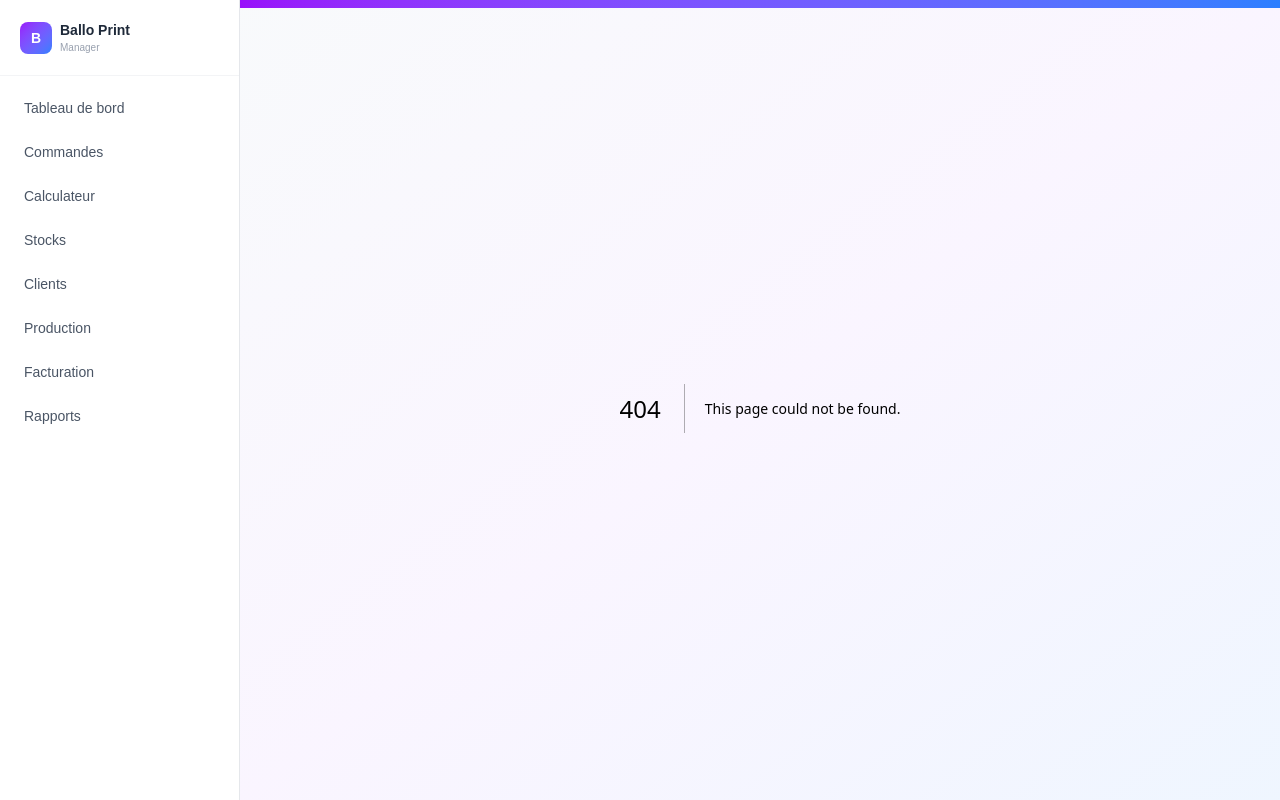
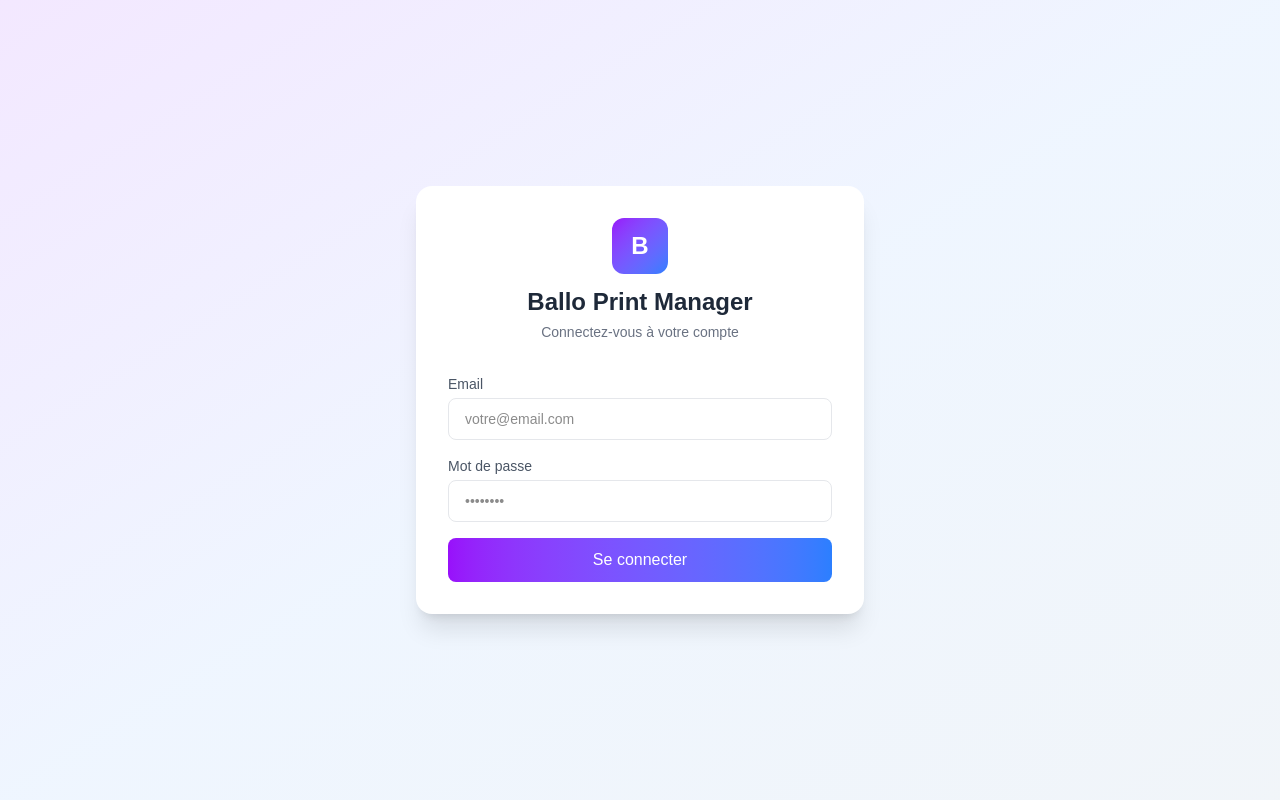
Before and after one commit to ballochacka/ballo-print-manager, a Next.js app: page /login in a window 1280 px wide. Before the commit this address had no page. Built offline with nearby package versions, Linux system fonts and the light colour scheme.

Commit message:
Ajout du systeme de connexion

```diff
--- a/app/layout.tsx
+++ b/app/layout.tsx
@@ -1,34 +1,75 @@
-import type { Metadata } from "next";
-import { Geist, Geist_Mono } from "next/font/google";
+"use client";
+
+import { useEffect, useState } from "react";
+import { usePathname, useRouter } from "next/navigation";
+import Link from "next/link";
+import { supabase } from "@/lib/supabase";
 import "./globals.css";
-import Link from "next/link";
-
-const geistSans = Geist({
-  variable: "--font-geist-sans",
-  subsets: ["latin"],
-});
-
-const geistMono = Geist_Mono({
-  variable: "--font-geist-mono",
-  subsets: ["latin"],
-});
-
-export const metadata: Metadata = {
-  title: "Ballo Print Manager",
-  description: "Gestion d'imprimerie et personnalisation",
-};
 
 export default function RootLayout({
   children,
-}: Readonly<{
+}: {
   children: React.ReactNode;
-}>) {
+}) {
+  const [user, setUser] = useState<any>(null);
+  const [loading, setLoading] = useState(true);
+  const pathname = usePathname();
+  const router = useRouter();
+
+  useEffect(() => {
+    const checkUser = async () => {
+      const { data: { session } } = await supabase.auth.getSession();
+      setUser(session?.user || null);
+      setLoading(false);
+
+      if (!session && pathname !== "/login") {
+        router.push("/login");
+      }
+    };
+
+    checkUser();
+
+    const { data: { subscription } } = supabase.auth.onAuthStateChange((_event, session) => {
+      setUser(session?.user || null);
+      if (!session && pathname !== "/login") {
+        router.push("/login");
+      }
+    });
+
+    return () => subscription.unsubscribe();
+  }, [pathname, router]);
+
+  const handleLogout = async () => {
+    await supabase.auth.signOut();
+    router.push("/login");
+  };
+
+  // Page de login → on affiche sans le menu
+  if (pathname === "/login") {
+    return (
+      <html lang="fr">
+        <body>{children}</body>
+      </html>
+    );
+  }
+
+  if (loading) {
+    return (
+      <html lang="fr">
+        <body>
+          <div className="min-h-screen flex items-center justify-center bg-slate-100">
+            <p className="text-gray-500">Chargement...</p>
+          </div>
+        </body>
+      </html>
+    );
+  }
+
   return (
     <html lang="fr">
-      <body className={`${geistSans.variable} ${geistMono.variable} antialiased bg-slate-100`}>
+      <body className="antialiased bg-slate-100">
         <div className="flex h-screen">
-
-          {/* Sidebar blanche */}
+          {/* Sidebar */}
           <aside className="w-60 bg-white border-r border-gray-200 flex flex-col shadow-sm">
             <div className="p-5 border-b border-gray-100">
               <div className="flex items-center gap-2">
@@ -43,36 +84,43 @@ export default function RootLayout({
             </div>
 
             <nav className="flex-1 p-3 space-y-1">
-              <Link href="/" className="flex items-center gap-3 px-3 py-2.5 rounded-lg text-sm text-gray-600 hover:bg-purple-50 hover:text-purple-700 transition">
+              <Link href="/" className="block px-3 py-2.5 rounded-lg text-sm text-gray-600 hover:bg-purple-50 hover:text-purple-700 transition">
                 Tableau de bord
               </Link>
-              <Link href="/commandes" className="flex items-center gap-3 px-3 py-2.5 rounded-lg text-sm text-gray-600 hover:bg-purple-50 hover:text-purple-700 transition">
+              <Link href="/commandes" className="block px-3 py-2.5 rounded-lg text-sm text-gray-600 hover:bg-purple-50 hover:text-purple-700 transition">
                 Commandes
               </Link>
-              <Link href="/calculateur" className="flex items-center gap-3 px-3 py-2.5 rounded-lg text-sm text-gray-600 hover:bg-purple-50 hover:text-purple-700 transition">
+              <Link href="/calculateur" className="block px-3 py-2.5 rounded-lg text-sm text-gray-600 hover:bg-purple-50 hover:text-purple-700 transition">
                 Calculateur
               </Link>
-              <Link href="/stocks" className="flex items-center gap-3 px-3 py-2.5 rounded-lg text-sm text-gray-600 hover:bg-purple-50 hover:text-purple-700 transition">
+              <Link href="/stocks" className="block px-3 py-2.5 rounded-lg text-sm text-gray-600 hover:bg-purple-50 hover:text-purple-700 transition">
                 Stocks
               </Link>
-              <Link href="/clients" className="flex items-center gap-3 px-3 py-2.5 rounded-lg text-sm text-gray-600 hover:bg-purple-50 hover:text-purple-700 transition">
+              <Link href="/clients" className="block px-3 py-2.5 rounded-lg text-sm text-gray-600 hover:bg-purple-50 hover:text-purple-700 transition">
                 Clients
               </Link>
-              <Link href="/production" className="flex items-center gap-3 px-3 py-2.5 rounded-lg text-sm text-gray-600 hover:bg-purple-50 hover:text-purple-700 transition">
+              <Link href="/production" className="block px-3 py-2.5 rounded-lg text-sm text-gray-600 hover:bg-purple-50 hover:text-purple-700 transition">
                 Production
               </Link>
-              <Link href="/facturation" className="flex items-center gap-3 px-3 py-2.5 rounded-lg text-sm text-gray-600 hover:bg-purple-50 hover:text-purple-700 transition">
+              <Link href="/facturation" className="block px-3 py-2.5 rounded-lg text-sm text-gray-600 hover:bg-purple-50 hover:text-purple-700 transition">
                 Facturation
               </Link>
-              <Link href="/rapports" className="flex items-center gap-3 px-3 py-2.5 rounded-lg text-sm text-gray-600 hover:bg-purple-50 hover:text-purple-700 transition">
+              <Link href="/rapports" className="block px-3 py-2.5 rounded-lg text-sm text-gray-600 hover:bg-purple-50 hover:text-purple-700 transition">
                 Rapports
               </Link>
             </nav>
+
+            <div className="p-4 border-t border-gray-100">
+              <button
+                onClick={handleLogout}
+                className="w-full text-left px-3 py-2 text-sm text-red-600 hover:bg-red-50 rounded-lg transition"
+              >
+                Déconnexion
+              </button>
+            </div>
           </aside>
 
-          {/* Contenu principal */}
           <main className="flex-1 overflow-auto bg-gradient-to-br from-slate-50 via-purple-50 to-blue-50">
-            {/* Header violet/bleu */}
             <div className="bg-gradient-to-r from-purple-600 to-blue-500 h-2"></div>
             {children}
           </main>
--- /dev/null
+++ b/app/login/page.tsx
@@ -0,0 +1,87 @@
+"use client";
+
+import { useState } from "react";
+import { supabase } from "@/lib/supabase";
+import { useRouter } from "next/navigation";
+
+export default function LoginPage() {
+  const [email, setEmail] = useState("");
+  const [password, setPassword] = useState("");
+  const [loading, setLoading] = useState(false);
+  const [error, setError] = useState("");
+  const router = useRouter();
+
+  const handleLogin = async (e: React.FormEvent) => {
+    e.preventDefault();
+    setLoading(true);
+    setError("");
+
+    const { error } = await supabase.auth.signInWithPassword({
+      email,
+      password,
+    });
+
+    if (error) {
+      setError("Email ou mot de passe incorrect");
+      setLoading(false);
+      return;
+    }
+
+    router.push("/");
+    router.refresh();
+  };
+
+  return (
+    <div className="min-h-screen flex items-center justify-center bg-gradient-to-br from-purple-100 via-blue-50 to-slate-100">
+      <div className="bg-white p-8 rounded-2xl shadow-xl w-full max-w-md">
+        <div className="text-center mb-8">
+          <div className="w-14 h-14 bg-gradient-to-br from-purple-600 to-blue-500 rounded-xl flex items-center justify-center text-white text-2xl font-bold mx-auto mb-3">
+            B
+          </div>
+          <h1 className="text-2xl font-bold text-gray-800">Ballo Print Manager</h1>
+          <p className="text-sm text-gray-500 mt-1">Connectez-vous à votre compte</p>
+        </div>
+
+        <form onSubmit={handleLogin} className="space-y-4">
+          <div>
+            <label className="block text-sm text-gray-600 mb-1">Email</label>
+            <input
+              type="email"
+              value={email}
+              onChange={(e) => setEmail(e.target.value)}
+              required
+              className="w-full border border-gray-200 rounded-lg px-4 py-2.5 text-sm focus:outline-none focus:ring-2 focus:ring-purple-500"
+              placeholder="votre@email.com"
+            />
+          </div>
+
+          <div>
+            <label className="block text-sm text-gray-600 mb-1">Mot de passe</label>
+            <input
+              type="password"
+              value={password}
+              onChange={(e) => setPassword(e.target.value)}
+              required
+              className="w-full border border-gray-200 rounded-lg px-4 py-2.5 text-sm focus:outline-none focus:ring-2 focus:ring-purple-500"
+              placeholder="••••••••"
+            />
+          </div>
+
+          {error && (
+            <div className="text-red-600 text-sm bg-red-50 p-3 rounded-lg">
+              {error}
+            </div>
+          )}
+
+          <button
+            type="submit"
+            disabled={loading}
+            className="w-full bg-gradient-to-r from-purple-600 to-blue-500 text-white py-2.5 rounded-lg font-medium hover:opacity-90 transition disabled:opacity-50"
+          >
+            {loading ? "Connexion..." : "Se connecter"}
+          </button>
+        </form>
+      </div>
+    </div>
+  );
+}
```
